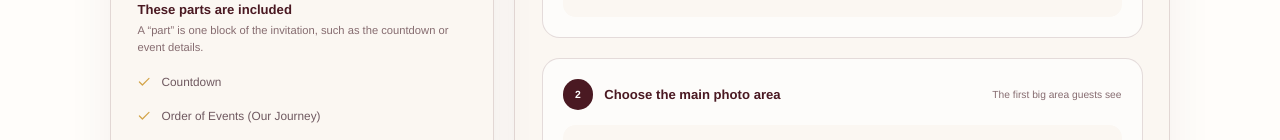
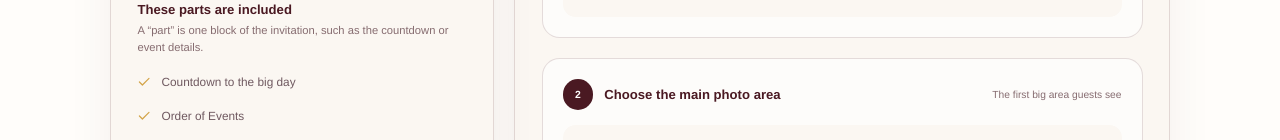
Before and after one commit to Ir-faan/Event-Invitation, a Next.js app: page / in a window 1280 px wide. Shown: the part 6714-6854 px from the top of the page. Built offline with nearby package versions, Linux system fonts and the light colour scheme.

Commit message:
Wording corrections.

```diff
--- a/components/landing-experience.tsx
+++ b/components/landing-experience.tsx
@@ -37,23 +37,22 @@ const palettes = [
 const process = [
   { icon: Palette, number: "01", title: "You design it", copy: "Choose your colours, opening, photos and the invitation parts you want." },
   { icon: Sparkles, number: "02", title: "We make it", copy: "We build your invitation, put it online and send you the link so you can review the finished result." },
-  { icon: CreditCard, number: "03", title: "Payment", copy: "Pay only after you receive the link and are happy with your invitation. Payment is by MCB Juice or bank transfer." },
+  { icon: CreditCard, number: "03", title: "Payment", copy: "Pay only after you receive the link and are happy with your invitation." },
   { icon: Send, number: "04", title: "Share in a tap", copy: "Once payment is confirmed, your invitation link is ready to share with family and guests." },
 ];
 
 const includedParts = [
-  "Countdown",
-  "Order of Events (Our Journey)",
-  "Event Details + Location",
+  "Countdown to the big day",
+  "Order of Events",
+  "Event Details & Location",
   "Gift Preferences",
-  "Footer",
 ];
 
 const optionalParts = [
-  "In Loving Memory",
+  "A Special Message",
   "Seating Arrangement",
   "Day Programme",
-  "Glimpse Of Us",
+  "Glimpse Of You",
 ];
 
 const heroCards = [
@@ -392,7 +391,7 @@ export function LandingExperience() {
                   <span key={part}><Sparkles aria-hidden="true" /><span>{part}</span><b>+ Rs 150</b></span>
                 ))}
               </div>
-              <p className="extra-note">Each extra invitation part costs Rs 150. Choose as many as you would like and the total will be shown before payment.</p>
+              <p className="extra-note">Each extra invitation part costs Rs 150. Choose as many as you would like and the total price will be shown.</p>
             </div>
 
             <div className="extra-group custom-part-group">
@@ -402,7 +401,7 @@ export function LandingExperience() {
               </div>
               <p>We can add one custom part made specially for your invitation. This is for something that is not already available in the choices above.</p>
               <div className="custom-part-consultation">
-                <span>Your custom part will be planned with you during a free video consultation.</span>
+                <span>Your custom part will be planned with you during a free video consultation. If you already have something in mind or a design readily available, share it with us.</span>
                 <a
                   className="button button-wine"
                   href={customPartWhatsAppLink}
@@ -443,7 +442,7 @@ export function LandingExperience() {
                 <strong>Free video consultation</strong>
                 <span className="free-consultation-badge">Free</span>
               </div>
-              <p><b>Having trouble designing your invitation?</b> I can guide you through your choices and help you put the invitation together during a free video consultation.</p>
+              <p><b>Having trouble designing your invitation?</b> We can assist you through your choices and help you put the invitation together during a free video consultation.</p>
             </div>
             <div className="consultation-actions">
               <a
```
